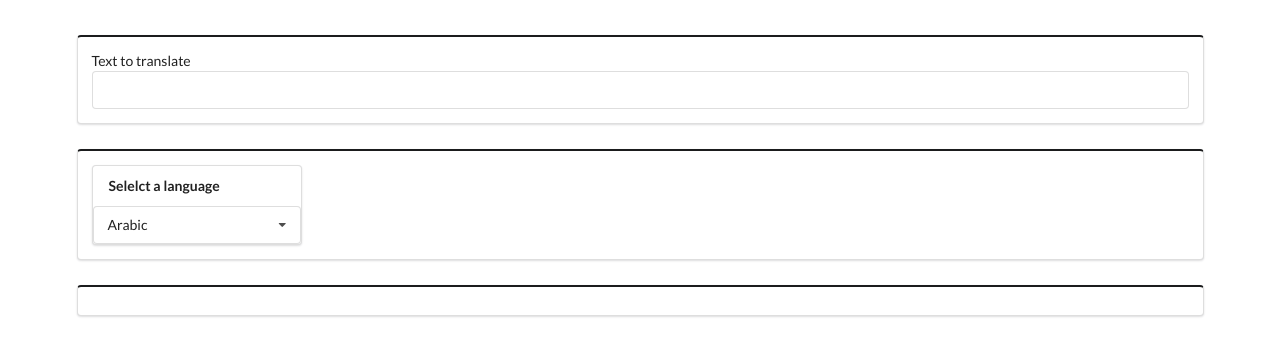
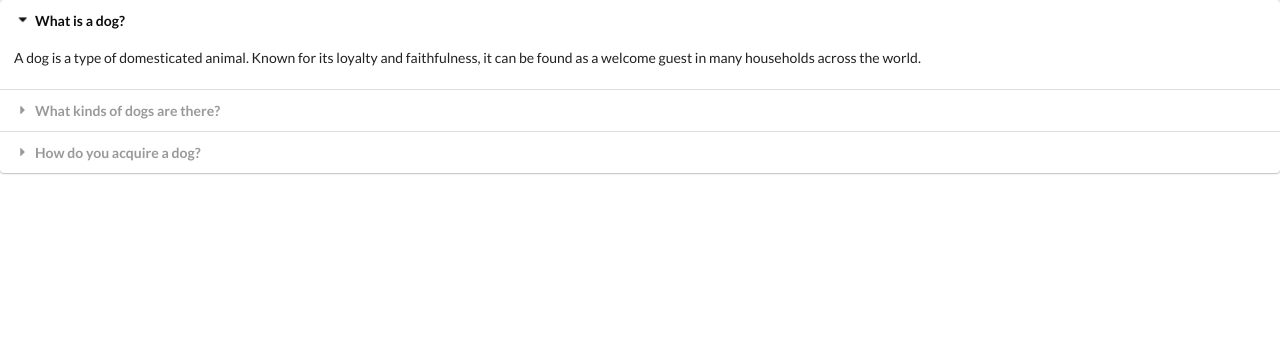
Before and after one commit to AhmedHany22/widgets, a React (Create React App) app: page / in a window 1280 px wide. Shown: the top 356 px of the page. Built offline with nearby package versions, Linux system fonts and the light colour scheme.

Commit message:
Creating basic Routing

```diff
--- a/src/App.js
+++ b/src/App.js
@@ -1,29 +1,49 @@
 import React, { useState } from "react";
+import Accordion from "./components/accordion";
+import Search from "./components/search";
 import Dropdown from "./components/dropdown";
 import Translate from "./components/translate";
-// import Accordion from "./components/accordion";
-// import Search from "./components/search";
 
 const App = () => {
-  // const items = [
-  //   {
-  //     title: "What is a dog?",
-  //     content:
-  //       "A dog is a type of domesticated animal. Known for its loyalty and faithfulness, it can be found as a welcome guest in many households across the world.",
-  //   },
-  //   {
-  //     title: "What kinds of dogs are there?",
-  //     content:
-  //       "There are many breeds of dogs. Each breed varies in size and temperament. Owners often select a breed of dog that they find to be compatible with their own lifestyle and desires from a companion.",
-  //   },
-  //   {
-  //     title: "How do you acquire a dog?",
-  //     content:
-  //       "Three common ways for a prospective owner to acquire a dog is from pet shops, private owners, or shelters.",
-  //   },
-  // ];
+  const items = [
+    {
+      title: "What is a dog?",
+      content:
+        "A dog is a type of domesticated animal. Known for its loyalty and faithfulness, it can be found as a welcome guest in many households across the world.",
+    },
+    {
+      title: "What kinds of dogs are there?",
+      content:
+        "There are many breeds of dogs. Each breed varies in size and temperament. Owners often select a breed of dog that they find to be compatible with their own lifestyle and desires from a companion.",
+    },
+    {
+      title: "How do you acquire a dog?",
+      content:
+        "Three common ways for a prospective owner to acquire a dog is from pet shops, private owners, or shelters.",
+    },
+  ];
 
-  return <Translate />;
+  const showAccordion = () => {
+    if (window.location.pathname === "/") return <Accordion items={items} />;
+  };
+  const showSearch = () => {
+    if (window.location.pathname === "/search") return <Search />;
+  };
+  const showDropdown = () => {
+    if (window.location.pathname === "/dropdown") return <Dropdown />;
+  };
+  const showTranslate = () => {
+    if (window.location.pathname === "/translate") return <Translate />;
+  };
+
+  return (
+    <div className="ui">
+      {showAccordion()}
+      {showSearch()}
+      {showDropdown()}
+      {showTranslate()}
+    </div>
+  );
 };
 
 export default App;
```
